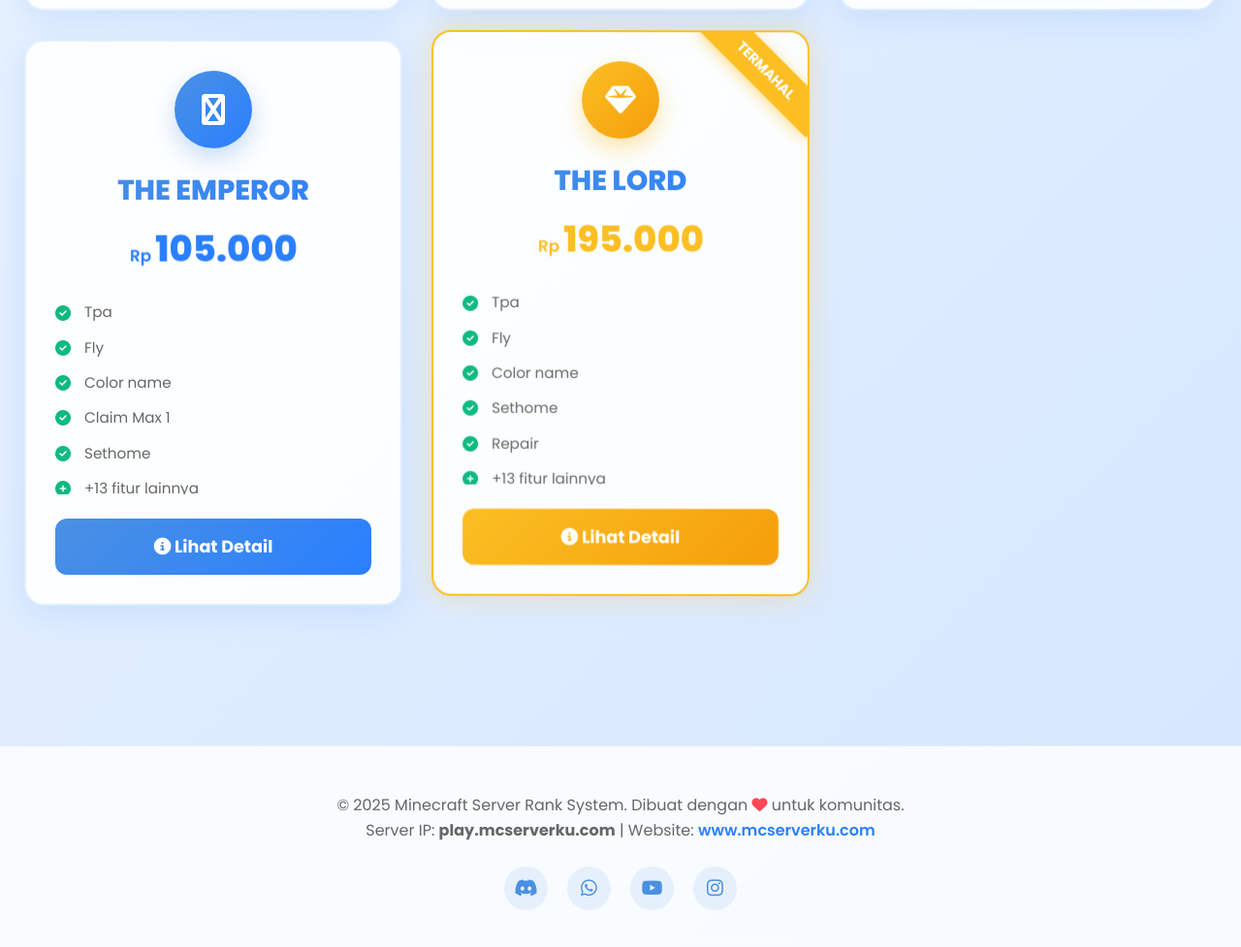
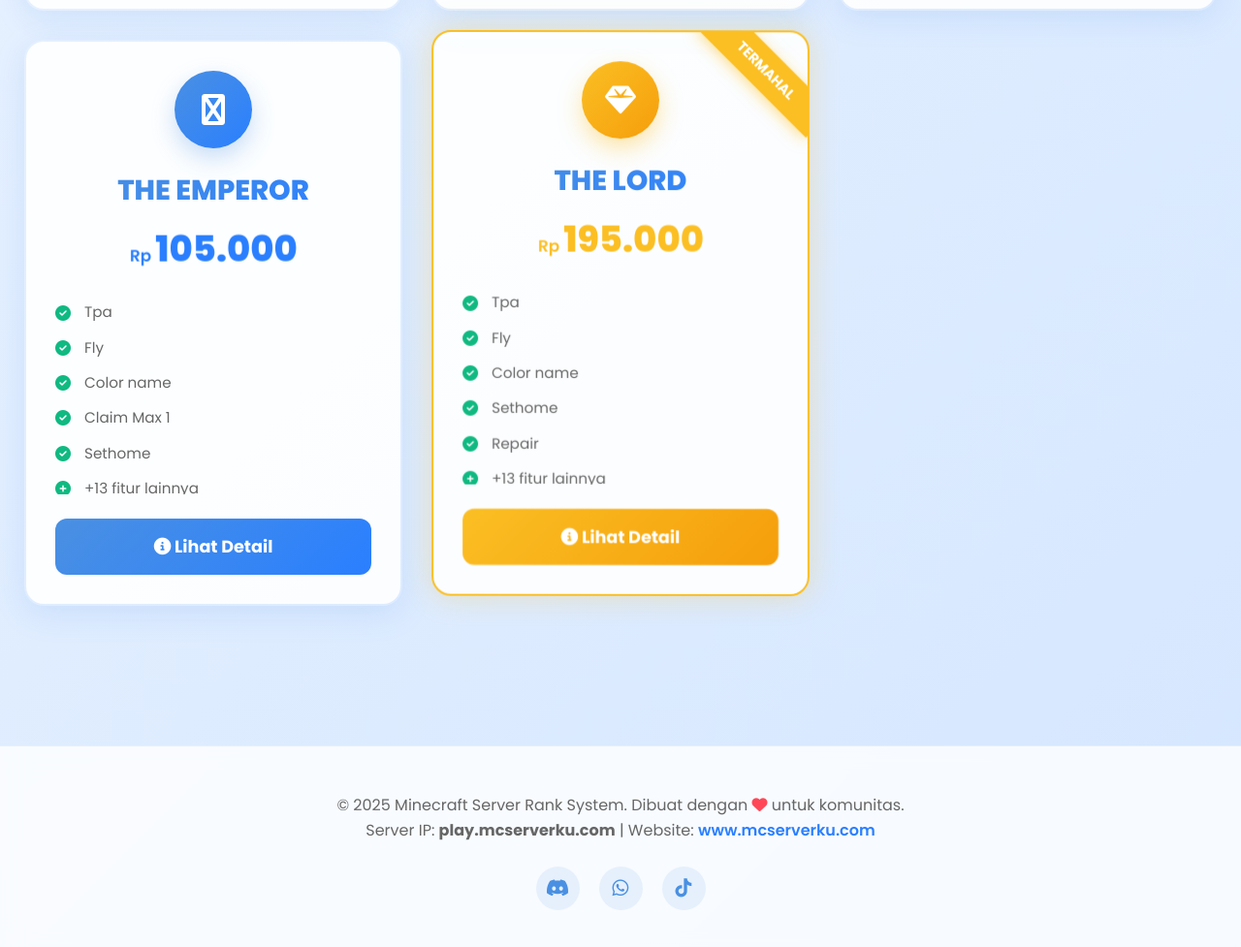
Before and after one commit to irfanardiansah320-oss/Donice, a plain HTML site: page rank.html in a window 1280 px wide. Shown: the part 1731-2708 px from the top of the page at 97% size. Drawn offline with Linux system fonts and the light colour scheme.

Commit message:
rank.html

```diff
--- a/rank.html
+++ b/rank.html
@@ -976,13 +976,21 @@
             color: var(--primary-blue);
             font-size: 1.2rem;
             transition: all 0.3s;
-            text-decoration: none;
+            text-decoration: none !important;
+            position: relative;
+        }
+
+        /* Hapus efek underline untuk semua social icon */
+        .social-icon::after,
+        .social-icon:hover::after {
+            display: none !important;
         }
 
         .social-icon:hover {
             background: var(--primary-blue);
             color: white;
             transform: translateY(-5px) rotate(10deg);
+            text-decoration: none !important;
         }
 
         /* Responsif untuk HP */
@@ -1642,10 +1650,9 @@
         <p>© 2025 Minecraft Server Rank System. Dibuat dengan <i class="fas fa-heart" style="color:#ff4757;"></i> untuk komunitas.</p>
         <p>Server IP: <strong>play.mcserverku.com</strong> | Website: <a href="#">www.mcserverku.com</a></p>
         <div class="social-icons">
-            <a href="#" class="social-icon"><i class="fab fa-discord"></i></a>
-            <a href="#" class="social-icon"><i class="fab fa-whatsapp"></i></a>
-            <a href="#" class="social-icon"><i class="fab fa-youtube"></i></a>
-            <a href="#" class="social-icon"><i class="fab fa-instagram"></i></a>
+            <a href="https://discord.gg/baScgacq87" class="social-icon"><i class="fab fa-discord"></i></a>
+            <a href="https://chat.whatsapp.com/JqrptiY2eKz9WIfLoNCbGN?mode=hqrt1" class="social-icon"><i class="fab fa-whatsapp"></i></a>
+            <a href="https://www.tiktok.com/@leotra223" class="social-icon"><i class="fab fa-tiktok"></i></a>
         </div>
     </footer>
 
```
